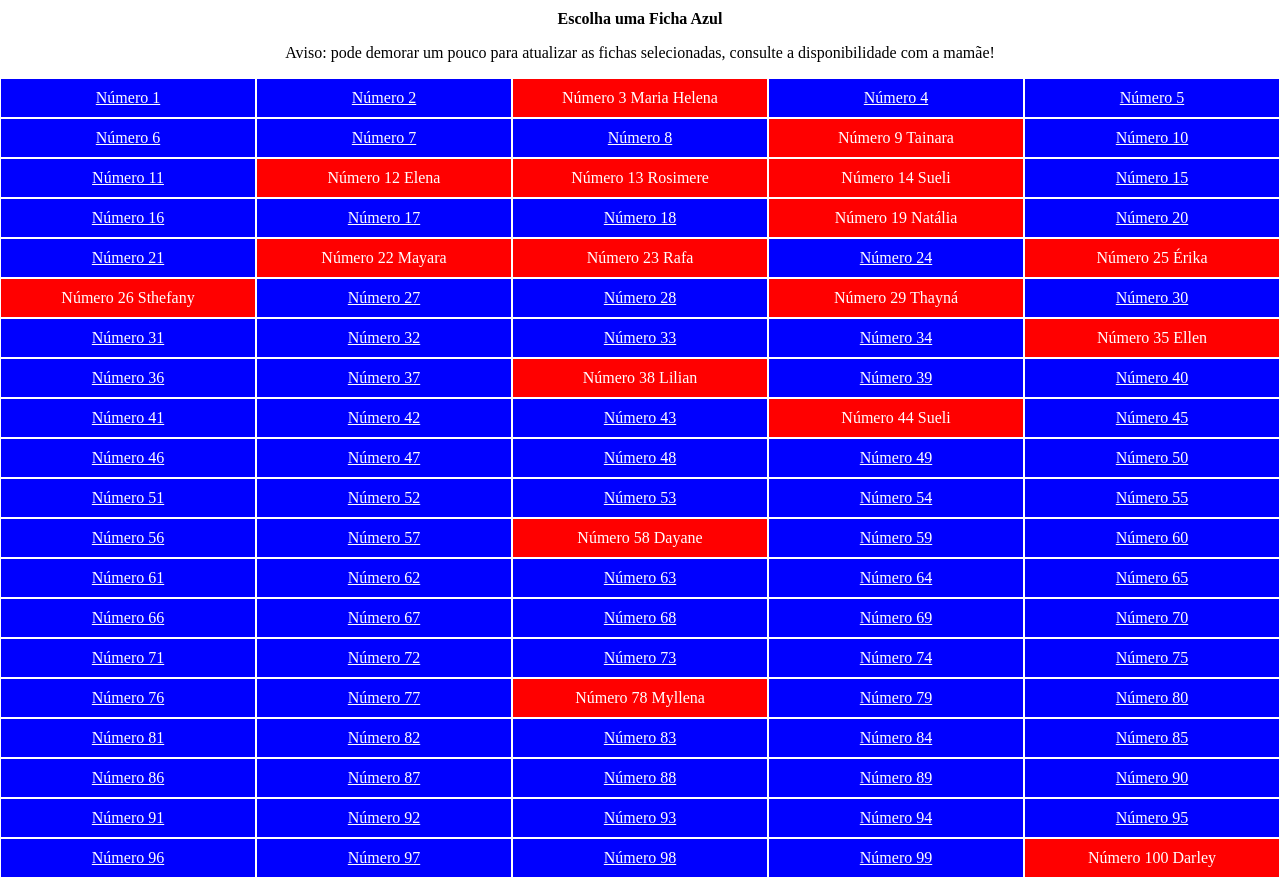
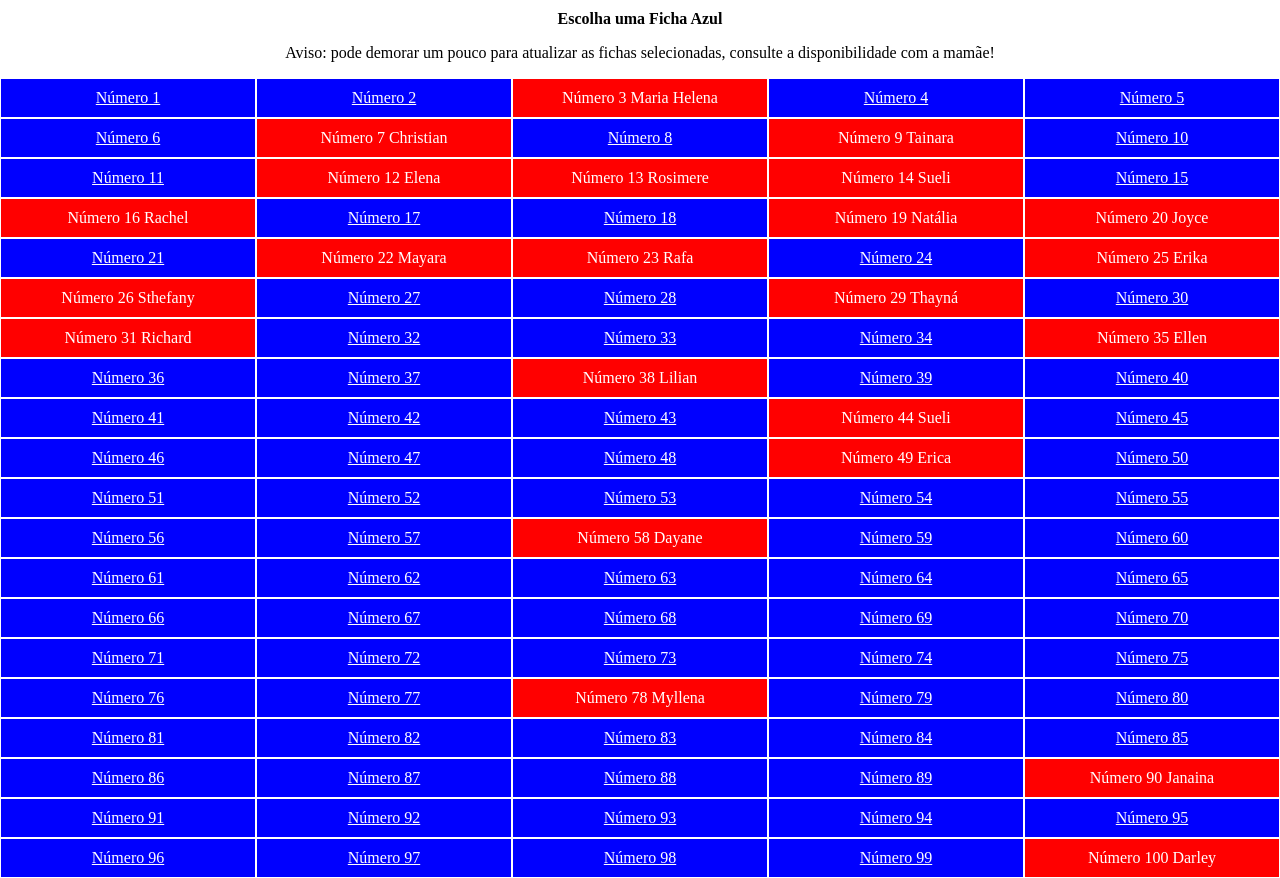
Before and after one commit to koroberto/rifa_virtual, a plain HTML site: page index.html in a window 1280 px wide. Drawn offline with Linux system fonts and the light colour scheme.

Commit message:
novas rifas

```diff
--- a/index.html
+++ b/index.html
@@ -33,8 +33,8 @@
             <a href="https://api.whatsapp.com/send?phone=5511945914568&text=Escolhi%20o%20n%C3%BAmero%206" class="rifa">
                 Número 6
             </a>
-            <a href="https://api.whatsapp.com/send?phone=5511945914568&text=Escolhi%20o%20n%C3%BAmero%207" class="rifa">
-                Número 7
+            <a style="background-color:red;" class="rifa">
+                Número 7 Christian
             </a>
             <a href="https://api.whatsapp.com/send?phone=5511945914568&text=Escolhi%20o%20n%C3%BAmero%208" class="rifa">
                 Número 8
@@ -59,16 +59,16 @@
                 Número 15            </a>
             </div>
             <div class="coluna">
-            <a href="https://api.whatsapp.com/send?phone=5511945914568&text=Escolhi%20o%20n%C3%BAmero%2016" class="rifa">
-                Número 16            </a>
+            <a style="background-color:red;" class="rifa">
+                Número 16 Rachel            </a>
             <a href="https://api.whatsapp.com/send?phone=5511945914568&text=Escolhi%20o%20n%C3%BAmero%2017" class="rifa">
                 Número 17            </a>
             <a href="https://api.whatsapp.com/send?phone=5511945914568&text=Escolhi%20o%20n%C3%BAmero%2018" class="rifa">
                 Número 18            </a>
             <a style="background-color:red;" class="rifa">
                 Número 19 Natália</a>
-            <a href="https://api.whatsapp.com/send?phone=5511945914568&text=Escolhi%20o%20n%C3%BAmero%2020" class="rifa">
-                Número 20
+            <a style="background-color:red;" class="rifa">
+                Número 20 Joyce
             </a>
             </div>
         </div>
@@ -87,7 +87,7 @@
                 Número 24
             </a>
             <a style="background-color:red;" class="rifa">
-                Número 25 Érika
+                Número 25 Erika
             </a>
         </div>
         <div class="coluna">
@@ -108,8 +108,8 @@
             </a>
         </div>
         <div class="coluna">
-            <a href="https://api.whatsapp.com/send?phone=5511945914568&text=Escolhi%20o%20n%C3%BAmero%2031" class="rifa">
-                Número 31
+            <a style="background-color:red;" class="rifa">
+                Número 31 Richard
             </a>
             <a href="https://api.whatsapp.com/send?phone=5511945914568&text=Escolhi%20o%20n%C3%BAmero%2032" class="rifa">
                 Número 32
@@ -168,8 +168,8 @@
             <a href="https://api.whatsapp.com/send?phone=5511945914568&text=Escolhi%20o%20n%C3%BAmero%2048" class="rifa">
                 Número 48
             </a>
-            <a href="https://api.whatsapp.com/send?phone=5511945914568&text=Escolhi%20o%20n%C3%BAmero%2049" class="rifa">
-                Número 49
+            <a style="background-color:red;" class="rifa">
+                Número 49 Erica
             </a>
             <a href="https://api.whatsapp.com/send?phone=5511945914568&text=Escolhi%20o%20n%C3%BAmero%2050" class="rifa">
                 Número 50
@@ -307,8 +307,8 @@
             <a href="https://api.whatsapp.com/send?phone=5511945914568&text=Escolhi%20o%20n%C3%BAmero%2089" class="rifa">
                 Número 89
             </a>
-            <a href="https://api.whatsapp.com/send?phone=5511945914568&text=Escolhi%20o%20n%C3%BAmero%2090" class="rifa">
-                Número 90
+            <a style="background-color:red;" class="rifa">
+                Número 90 Janaina
             </a>
         </div>
         <div class="coluna">
```
